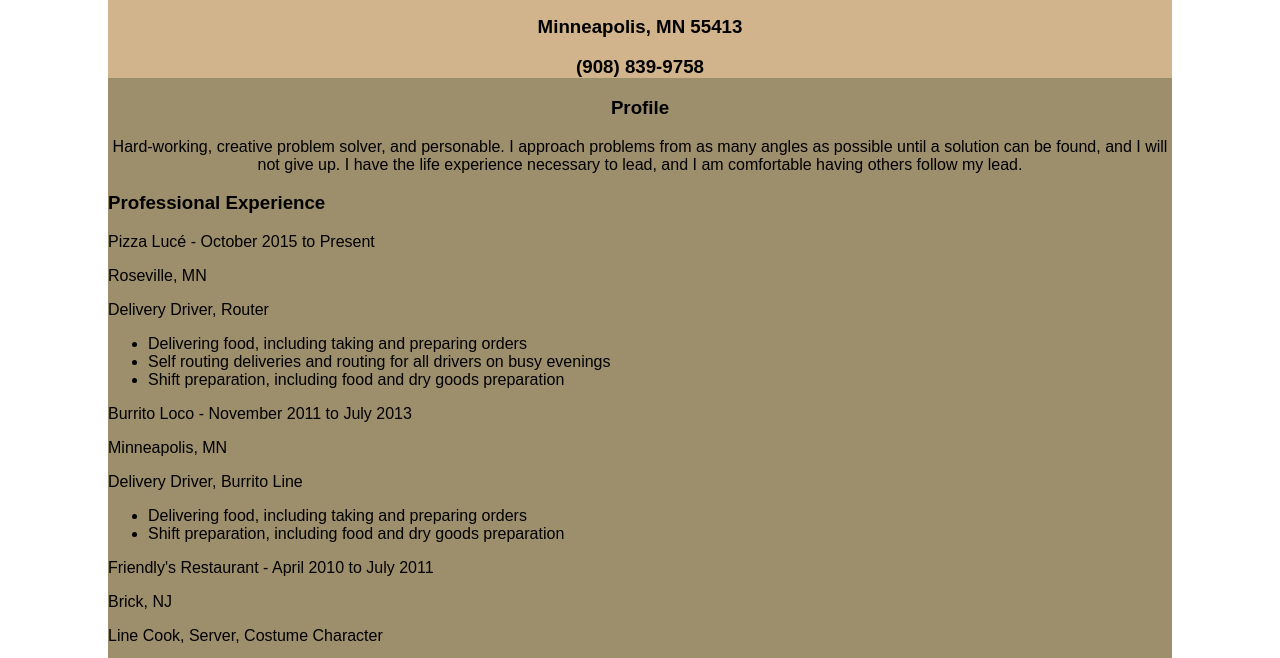
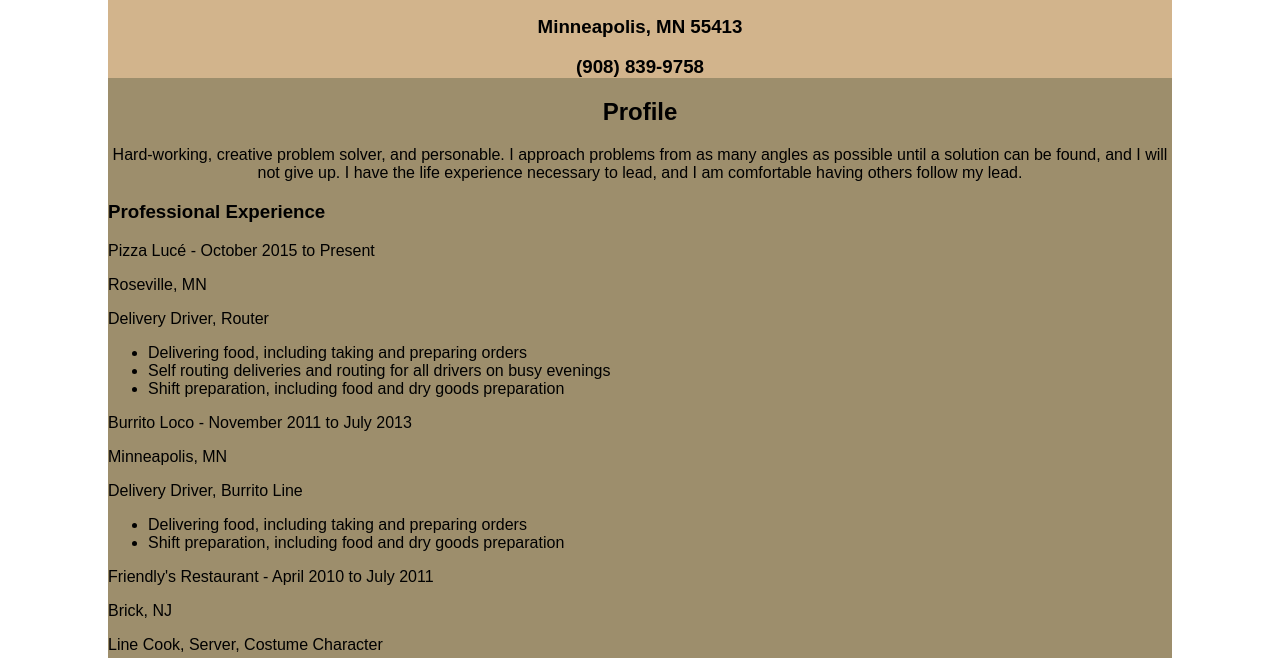
Before and after one commit to arosssapienza/arosssapienza.github.io, a plain HTML site: page index.html in a window 1280 px wide. Shown: the part 105-763 px from the top of the page. Drawn offline with Linux system fonts and the light colour scheme.

Commit message:
Update index.html

```diff
--- a/index.html
+++ b/index.html
@@ -14,11 +14,11 @@
         <h3>(908) 839-9758</h3>
       </div>
       <div class="profile">
-        <h3>Profile</h3>
+        <h2>Profile</h2>
         <p>Hard-working, creative problem solver, and personable. I approach problems from as many angles as possible until a solution can be found, and I will not give up. I have the life experience necessary to lead, and I am comfortable having others follow my lead.</p>
       </div>
 
-      <div class="proex">
+      <div id="proex">
         <h3>Professional Experience</h3>
         <p>Pizza Luc&eacute; - October 2015 to Present</p>
         <p>Roseville, MN</p>
```
